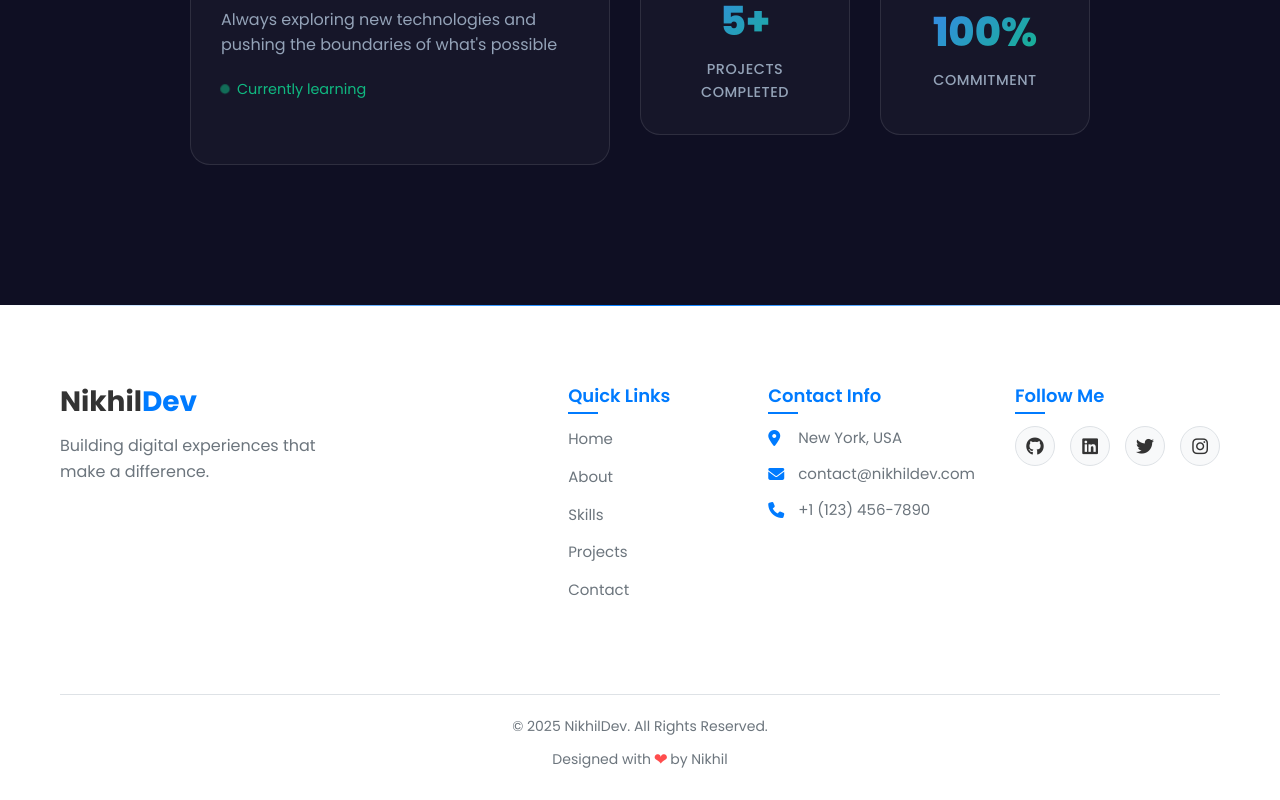
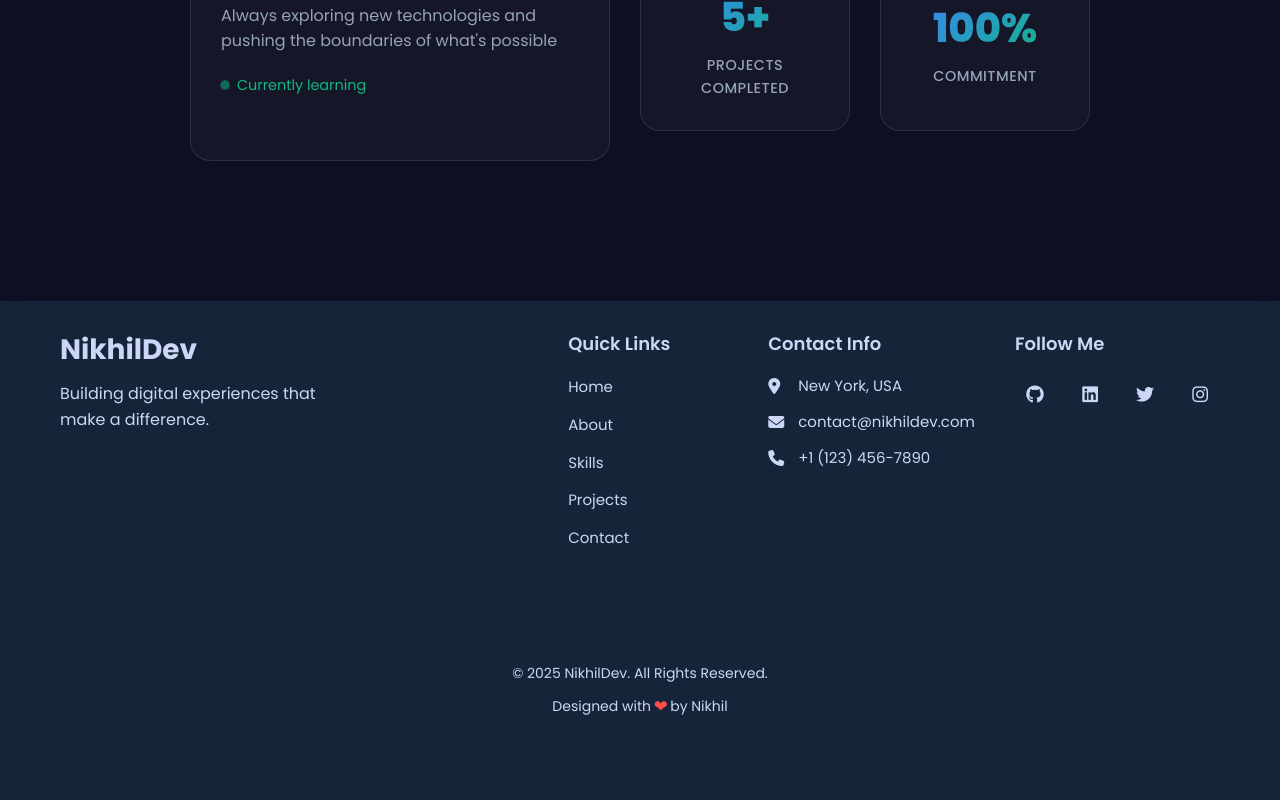
Before and after one commit to Portfolio-Template-Hubs/Portfolio-Template-9, a React (Vite) app: page / in a window 1280 px wide. Shown: the part 4800-5600 px from the top of the page. After the commit the page ends 5559 px from the top, so only its background shows below. Built offline with nearby package versions, Linux system fonts and the light colour scheme.

Commit message:
Fixed Some bug

```diff
--- a/src/App.css
+++ b/src/App.css
@@ -1,47 +1,66 @@
 /* Global styles */
 :root {
-  /* Light Theme Colors */
-  --bg-color: rgba(255, 255, 255, 0.9);
-  --text-color: #333333;
-  --primary-color: #007bff;
-  --secondary-color: #6c757d;
-  --accent-color: #007bff; /* Similar to primary or a distinct color */
-  --card-bg-color: rgba(248, 249, 250, 0.9);
-  --border-color: #dee2e6;
-  --header-bg: rgba(240, 242, 245, 0.8);
-  --text-color-light: #555555;
-  --text-color-muted: #6c757d;
-  --gradient-start: #e0e7ff;
-  --gradient-end: #c0d0ff;
+  /* Dark Theme Colors (Default) */
+  --bg-color: rgba(10, 25, 47, 0.95);
+  --text-color: #ccd6f6;
+  --primary-color: #4db5ff;
+  --secondary-color: #8892b0;
+  --accent-color: #4db5ff;
+  --card-bg-color: rgba(17, 34, 64, 0.95);
+  --border-color: #233554;
+  --header-bg: rgba(5, 18, 37, 0.98);
+  --footer-bg: rgba(3, 5, 9, 0.98);
+  --text-color-light: #a8b2d1;
+  --text-color-muted: #8892b0;
+  --gradient-start: #0a192f;
+  --gradient-end: #112240;
 
-  /* Dark Theme Colors (will be overridden by .dark-theme) */
-  --dark-bg-color: rgba(10, 25, 47, 0.9);
-  --dark-text-color: #ccd6f6; /* Lighter text for dark bg */
-  --dark-primary-color: #4db5ff;
-  --dark-secondary-color: #8892b0; /* Lighter secondary for dark bg */
-  --dark-accent-color: #4db5ff;
-  --dark-card-bg-color: rgba(17, 34, 64, 0.9); /* Darker card bg */
-  --dark-border-color: #233554; /* Darker border */
-  --dark-header-bg: rgba(10, 25, 47, 0.85); /* Dark header bg */
-  --dark-text-color-light: #a8b2d1;
-  --dark-text-color-muted: #8892b0;
-  --dark-gradient-start: #0a192f;
-  --dark-gradient-end: #112240;
+  /* Light Theme Colors (not used by default) */
+  --light-bg-color: rgba(255, 255, 255, 0.9);
+  --light-text-color: #333333;
+  --light-primary-color: #007bff;
+  --light-secondary-color: #6c757d;
+  --light-accent-color: #007bff;
+  --light-card-bg-color: rgba(248, 249, 250, 0.9);
+  --light-border-color: #dee2e6;
+  --light-header-bg: rgba(240, 242, 245, 0.8);
+  --light-footer-bg: rgba(240, 242, 245, 0.8);
+  --light-text-color-light: #555555;
+  --light-text-color-muted: #6c757d;
+  --light-gradient-start: #e0e7ff;
+  --light-gradient-end: #c0d0ff;
 }
 
 .dark-theme {
-  --bg-color: var(--dark-bg-color);
-  --text-color: var(--dark-text-color);
-  --primary-color: var(--dark-primary-color);
-  --secondary-color: var(--dark-secondary-color);
-  --accent-color: var(--dark-accent-color);
-  --card-bg-color: var(--dark-card-bg-color);
-  --border-color: var(--dark-border-color);
-  --header-bg: var(--dark-header-bg);
-  --text-color-light: var(--dark-text-color-light);
-  --text-color-muted: var(--dark-text-color-muted);
-  --gradient-start: var(--dark-gradient-start);
-  --gradient-end: var(--dark-gradient-end);
+  --bg-color: var(--bg-color);
+  --text-color: var(--text-color);
+  --primary-color: var(--primary-color);
+  --secondary-color: var(--secondary-color);
+  --accent-color: var(--accent-color);
+  --card-bg-color: var(--card-bg-color);
+  --border-color: var(--border-color);
+  --header-bg: var(--header-bg);
+  --footer-bg: var(--footer-bg);
+  --text-color-light: var(--text-color-light);
+  --text-color-muted: var(--text-color-muted);
+  --gradient-start: var(--gradient-start);
+  --gradient-end: var(--gradient-end);
+}
+
+.light-theme {
+  --bg-color: var(--light-bg-color);
+  --text-color: var(--light-text-color);
+  --primary-color: var(--light-primary-color);
+  --secondary-color: var(--light-secondary-color);
+  --accent-color: var(--light-accent-color);
+  --card-bg-color: var(--light-card-bg-color);
+  --border-color: var(--light-border-color);
+  --header-bg: var(--light-header-bg);
+  --footer-bg: var(--light-footer-bg);
+  --text-color-light: var(--light-text-color-light);
+  --text-color-muted: var(--light-text-color-muted);
+  --gradient-start: var(--light-gradient-start);
+  --gradient-end: var(--light-gradient-end);
 }
 
 * {
--- a/src/App.jsx
+++ b/src/App.jsx
@@ -1,4 +1,4 @@
-import React, { useState, useEffect } from 'react';
+import React from 'react';
 import Header from './components/Header/Header';
 import Hero from './components/Hero/Hero';
 import Skills from './components/Skills/Skills';
@@ -7,18 +7,8 @@ import ParticleBackground from './components/ParticleBackground/ParticleBackgrou
 import './App.css';
 
 const App = () => {
-  const [theme, setTheme] = useState(localStorage.getItem('theme') || 'light');
-
-  useEffect(() => {
-    document.body.className = theme + '-theme';
-    localStorage.setItem('theme', theme);
-  }, [theme]);
-
-  // Function to be passed to Header to update App's theme state if needed
-  // Or, Header can manage its own theme state and update body class directly
-
   return (
-    <div className={`app ${theme}-theme`}>
+    <div className="app dark-theme">
       <ParticleBackground />
       <Header />
       <main>
--- a/src/components/Footer/Footer.css
+++ b/src/components/Footer/Footer.css
@@ -1,7 +1,9 @@
 .footer {
-  background-color: var(--bg-color);
+  background-color: var(--footer-bg);
+  backdrop-filter: blur(10px);
+  padding: 2rem 0;
+  margin-top: auto;
   color: var(--text-color);
-  padding: 80px 0 20px;
   position: relative;
 }
 
--- a/src/components/Footer/Footer.jsx
+++ b/src/components/Footer/Footer.jsx
@@ -5,7 +5,7 @@ const Footer = () => {
   const currentYear = new Date().getFullYear();
 
   return (
-    <footer className="footer">
+    <footer className="footer dark-theme">
       <div className="container">
         <div className="footer-content">
           <div className="footer-logo">
--- a/src/components/Header/Header.css
+++ b/src/components/Header/Header.css
@@ -38,20 +38,15 @@
   top: 0;
   left: 0;
   width: 100%;
+  z-index: 1000;
+  background-color: var(--header-bg);
+  backdrop-filter: blur(10px);
+  transition: all 0.3s ease;
   padding: 16px 0;
-  background: var(--header-bg);
-  backdrop-filter: blur(25px) saturate(180%);
-  -webkit-backdrop-filter: blur(25px) saturate(180%);
-  border-bottom: 1px solid var(--header-border);
-  transition: all 0.4s cubic-bezier(0.4, 0, 0.2, 1);
-  z-index: 1000;
-  isolation: isolate;
 }
 
 .header.scrolled {
-  padding: 12px 0;
-  box-shadow: var(--shadow-primary);
-  border-bottom-color: rgba(var(--glow-color), 0.2);
+  box-shadow: 0 2px 10px rgba(0, 0, 0, 0.1);
 }
 
 .header-glow {
--- a/src/components/Header/Header.jsx
+++ b/src/components/Header/Header.jsx
@@ -1,5 +1,6 @@
 import React, { useState, useEffect } from 'react';
 import './Header.css';
+
 const Header = () => {
   const [sidebarOpen, setSidebarOpen] = useState(false);
   const [scrolled, setScrolled] = useState(false);
@@ -70,7 +71,7 @@ const Header = () => {
       ></div>
 
       {/* Main Header Bar */}
-      <header className={`header ${scrolled ? 'scrolled' : ''}`}>
+      <header className={`header dark-theme ${scrolled ? 'scrolled' : ''}`}>
         <div className="header-container">
           <div className="logo" onClick={() => window.scrollTo({ top: 0, behavior: 'smooth' })}>
             <div className="logo-bg-effect"></div>
```
